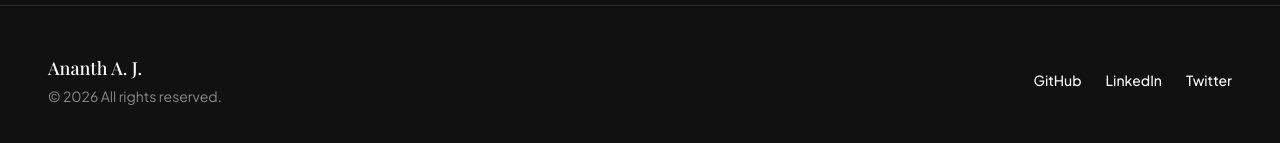
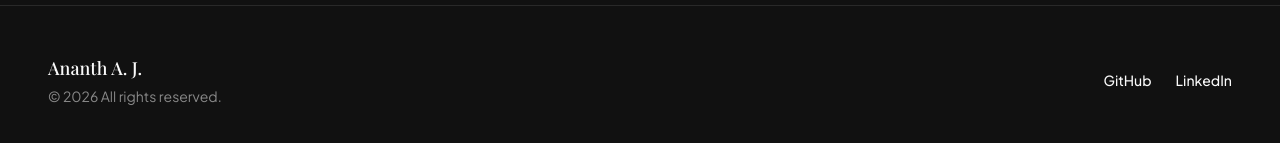
Before and after one commit to Ananth-Joshi/New-Portfolio, a Next.js app: page /certificates in a window 1280 px wide. Shown: the part 795-938 px from the top of the page. Built offline with nearby package versions, Linux system fonts and the light colour scheme; no server answers; the database is empty; a web font is replaced by a local one.

Commit message:
footer changes

```diff
--- a/components/Footer.tsx
+++ b/components/Footer.tsx
@@ -12,7 +12,6 @@ export default function Footer() {
         <div className="flex gap-6">
           <a href="https://github.com/Ananth-Joshi" className="text-sm font-medium hover:text-accent-blue transition-colors">GitHub</a>
           <a href="https://www.linkedin.com/in/ananth-a-joshi" className="text-sm font-medium hover:text-accent-blue transition-colors">LinkedIn</a>
-          <a href="#" className="text-sm font-medium hover:text-accent-blue transition-colors">Twitter</a>
         </div>
       </div>
     </footer>
```
